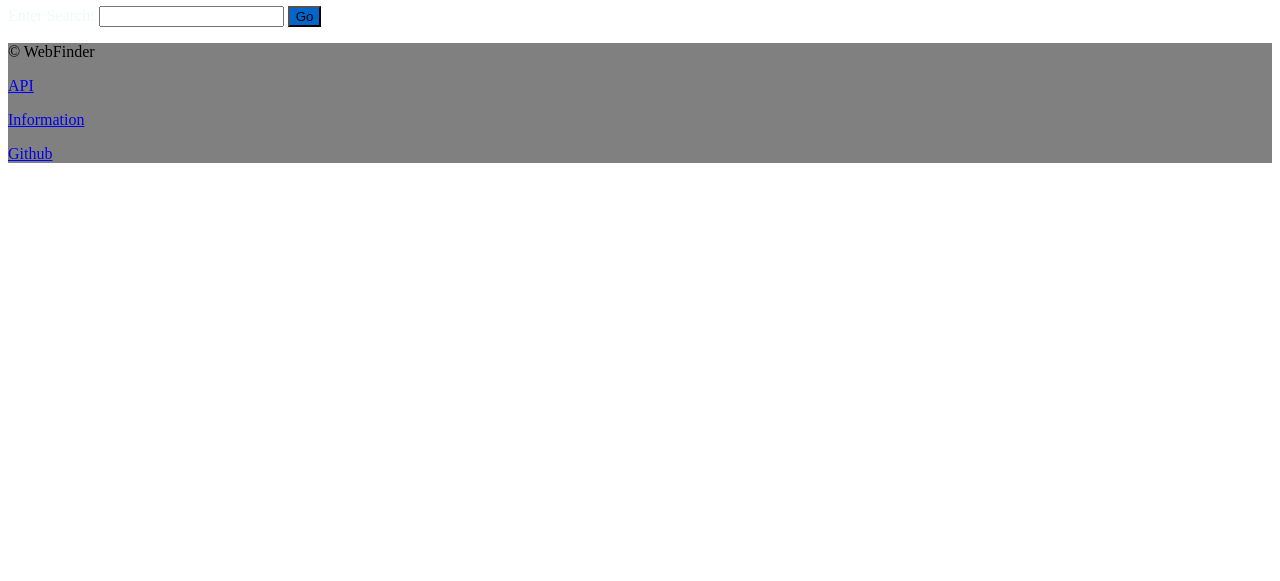
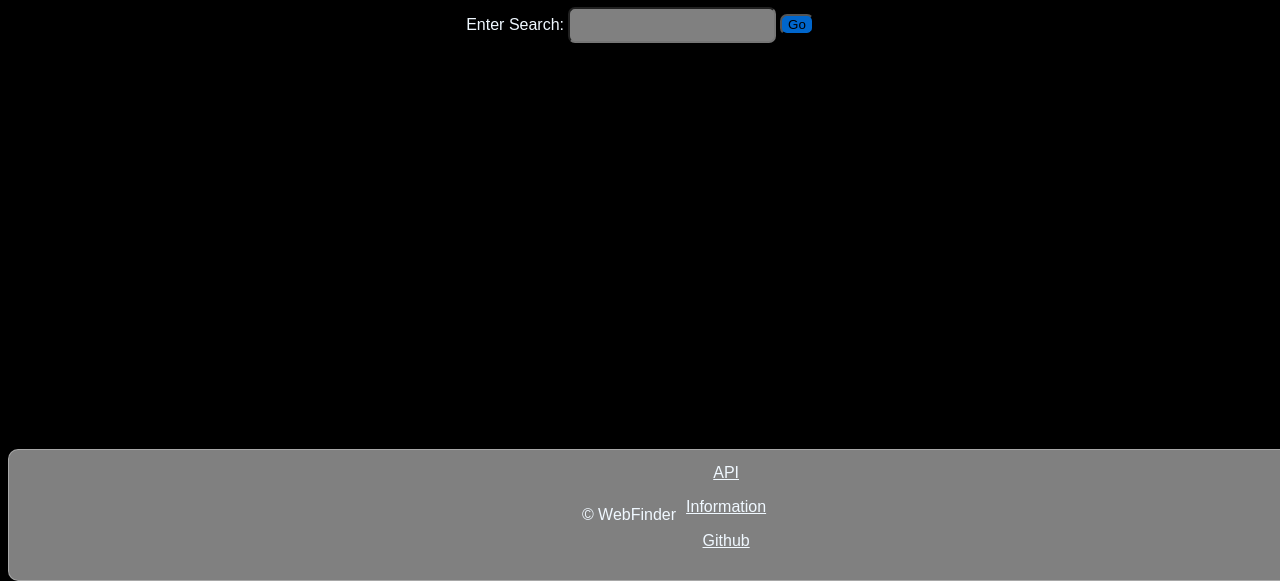
Before and after one commit to tymachine1/Webfinder-Safesearch, a plain HTML site: page index.html in a window 1280 px wide. Shown: the part 219-800 px from the top of the page. Drawn offline with Linux system fonts and the light colour scheme.

Commit message:
Fix HTML structure and update stylesheet link

```diff
--- a/index.html
+++ b/index.html
@@ -2,7 +2,7 @@
 <html>
     <head>
         <title>WebFinder</title>
-        <link rel="stylesheet" href="hello.css">
+        <link rel="stylesheet" href="index.css">
     </head>
     <body>
         <h2 style="color: aliceblue;" id="b1">WebFinder</h2>
```
